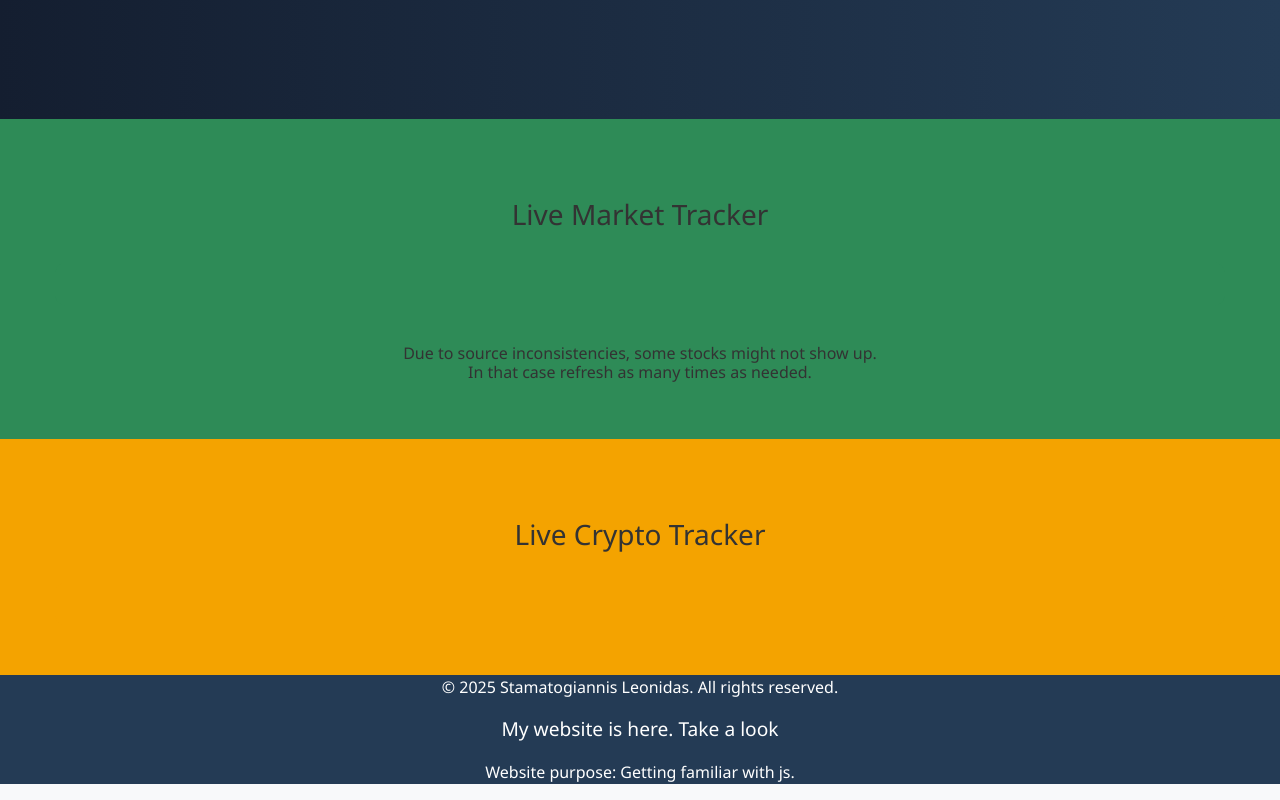
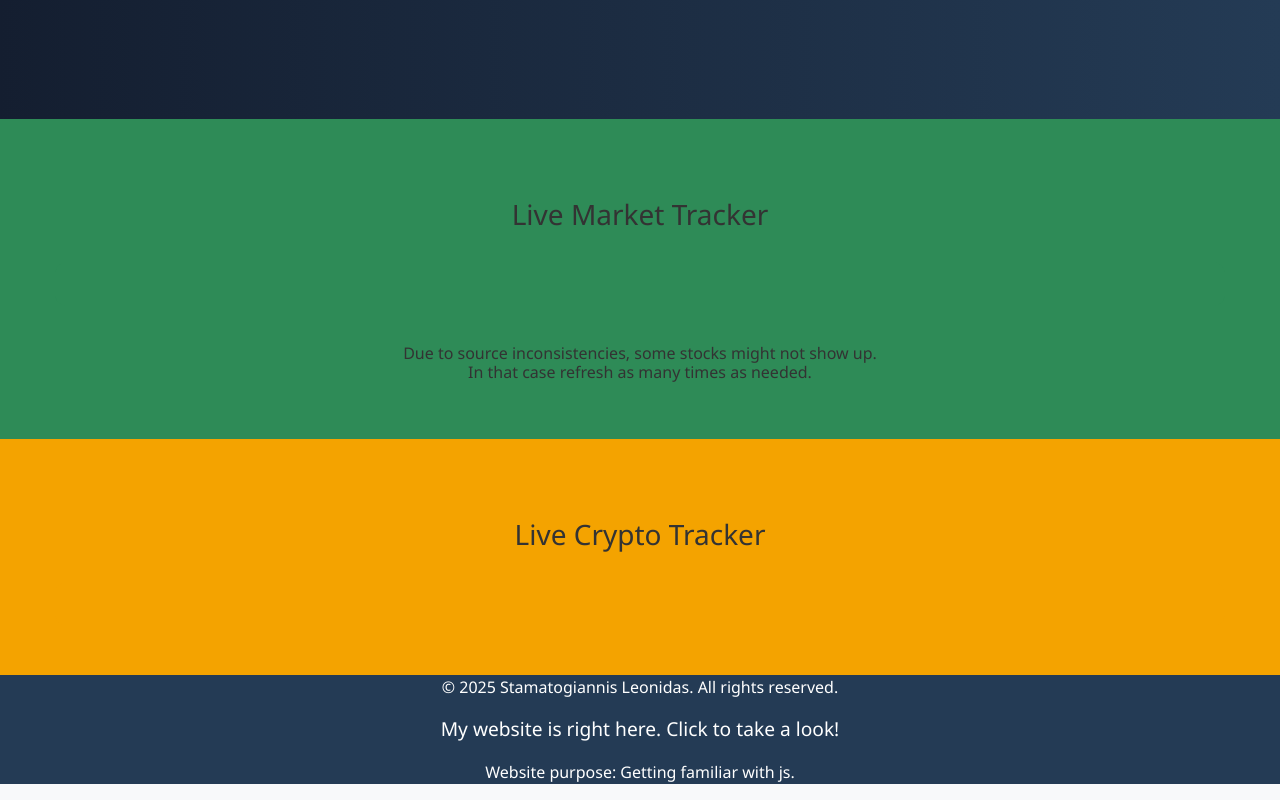
Before and after one commit to Stmgleonidas/finsight, a plain HTML site: page index.html in a window 1280 px wide. Shown: the part 681-1481 px from the top of the page. Drawn offline with nearby package versions, Linux system fonts and the light colour scheme; no server answers.

Commit message:
Update index.html

```diff
--- a/index.html
+++ b/index.html
@@ -48,7 +48,7 @@
 
   <footer>
     <p>© <span id="year"></span> Stamatogiannis Leonidas. All rights reserved.</p>
-    <a href="https://stmgleonidas.github.io/website/"><p>My website is here. Take a look</p></a>
+    <a href="https://stmgleonidas.github.io/website/" target="_blank"><p>My website is right here. Click to take a look!</p></a>
     <p>Website purpose: Getting familiar with js.</p>
   </footer>
 
```
